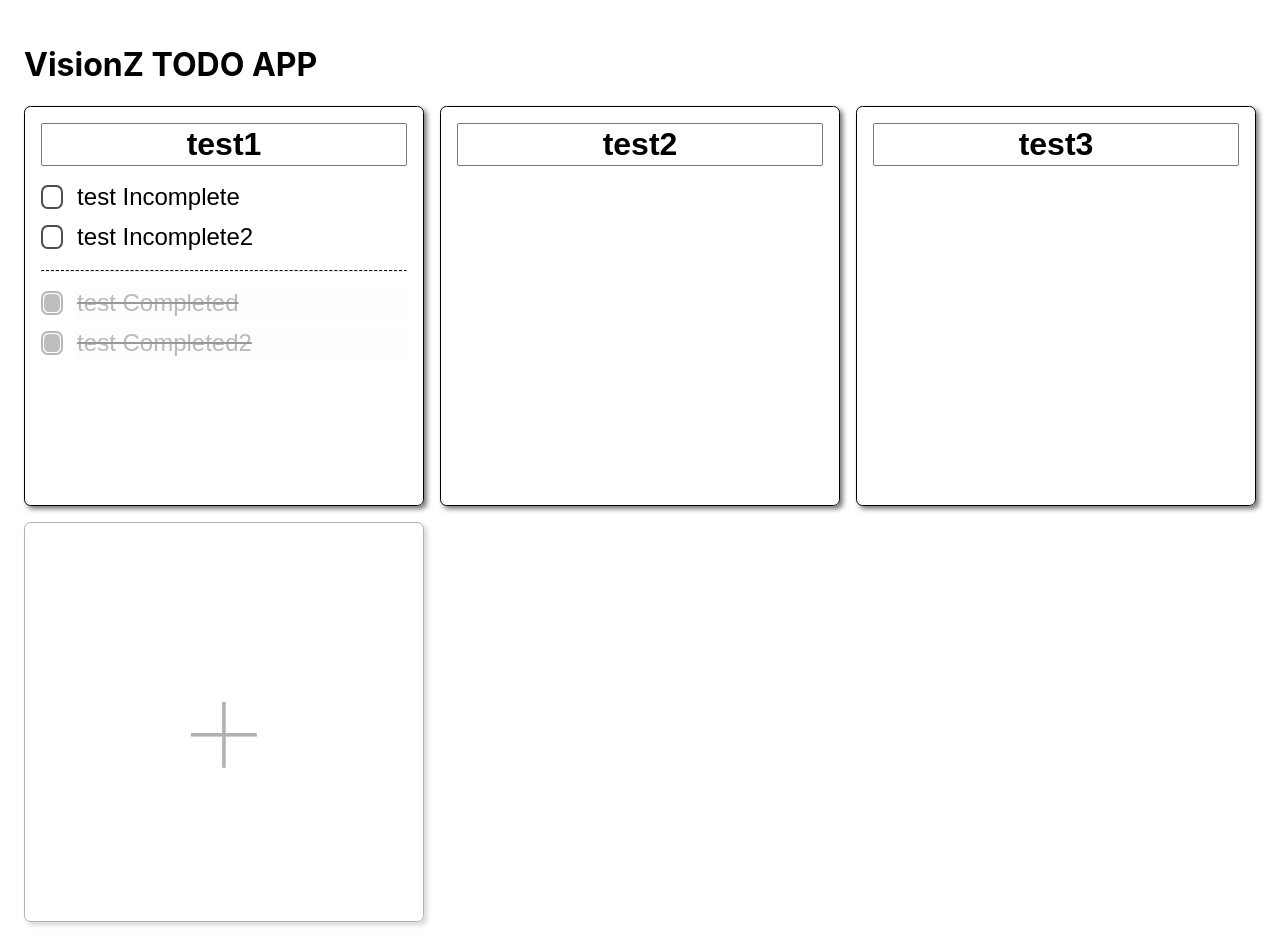
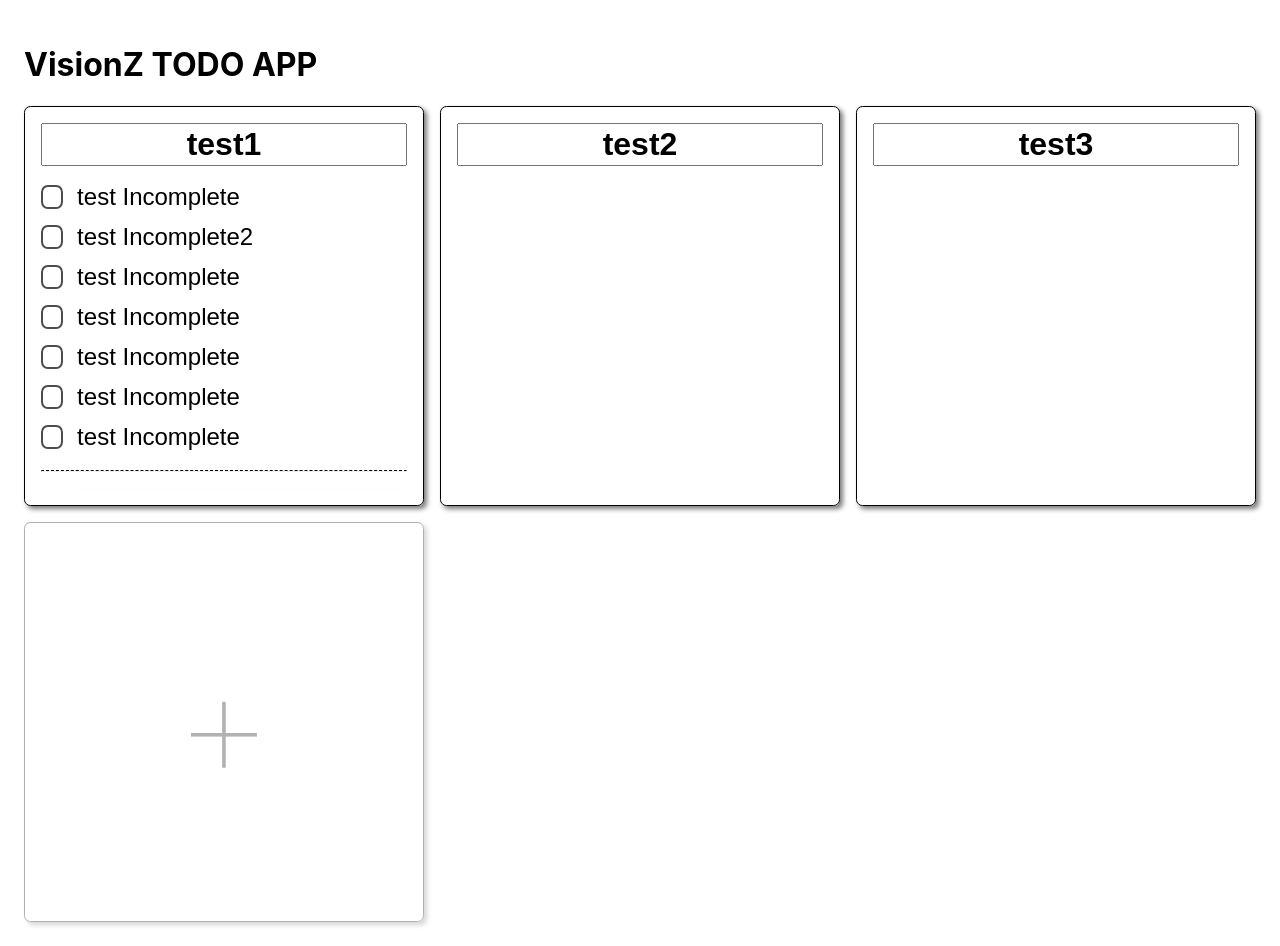
Before and after one commit to s247kim/VisionZ-React-SampleApp, a React (Create React App) app: page / in a window 1280 px wide. Built offline with nearby package versions, Linux system fonts and the light colour scheme.

Commit message:
improved UX - autofocus and create item

```diff
--- a/src/components/shared/checkbox/checkbox.component.tsx
+++ b/src/components/shared/checkbox/checkbox.component.tsx
@@ -15,7 +15,7 @@ export const Checkbox: FC<CheckboxProps> = ({ checked: isChecked, disabled: isDi
         }
     };
 
-    return <span className={styles.checkbox} onClick={changeCheckedState}>
+    return <span className={[styles.checkbox, isDisabled ? styles.disabled : ""].join(" ")} onClick={changeCheckedState}>
         {isChecked && <div className={"checker"}></div>}
     </span>;
 };
--- a/src/components/shared/checkbox/checkbox.styles.module.scss
+++ b/src/components/shared/checkbox/checkbox.styles.module.scss
@@ -10,6 +10,10 @@
   border: 2px solid #4d4d4d;
   cursor: pointer;
 
+  &.disabled {
+    cursor: not-allowed;
+  }
+
   :global {
     .checker {
       width: 90%;
--- a/src/components/todoGroupCollection/todoGroup/todoGroup.component.tsx
+++ b/src/components/todoGroupCollection/todoGroup/todoGroup.component.tsx
@@ -3,6 +3,7 @@ import { Dispatch, FC, SetStateAction } from "react";
 import styles from "./todoGroup.styles.module.scss";
 import { TodoGroupType } from "../todoGroupCollection.types";
 import { TodoItemList } from "./todoItem";
+import { v4 } from "uuid";
 
 type TodoGroupProps = TodoGroupType & {
     setGroupDetails: Dispatch<SetStateAction<TodoGroupType[]>>;
@@ -30,10 +31,28 @@ export const TodoGroup: FC<TodoGroupProps> = ({
 
     const shouldAutoFocus = !groupTitle && !incompleteList.length && !completedList.length;
 
+    const createNewItem = () => {
+        if (!incompleteList.length) {
+            setGroupDetails(state => {
+                const groupDetail = state.find(x => x.groupId === groupId);
+                if (groupDetail) {
+                    groupDetail.incompleteList = [{
+                        itemId: v4().toString(),
+                        itemDetail: ""
+                    }];
+                    return [...state];
+                }
+
+                return state;
+            });
+        }
+    };
+
     return <article className={styles.todoGroup}>
         <input type={"text"} className={"todo-title"} value={groupTitle} autoFocus={shouldAutoFocus}
                onChange={(event) => changeGroupTitle(event.target.value)}/>
 
+        <div className="todo-list-wrapper" onClick={createNewItem}>
             <TodoItemList todoItemList={incompleteList} todoGroupId={groupId} setGroupDetails={setGroupDetails}/>
 
             {!!completedList.length &&
@@ -43,5 +62,6 @@ export const TodoGroup: FC<TodoGroupProps> = ({
                                   completed/>
                 </>
             }
+        </div>
     </article>;
 };
--- a/src/components/todoGroupCollection/todoGroup/todoGroup.styles.module.scss
+++ b/src/components/todoGroupCollection/todoGroup/todoGroup.styles.module.scss
@@ -5,21 +5,25 @@ $box-shadow-properties: 3px 3px 5px #7a7a7a;
   border-radius: 0.4rem;
   box-shadow: $box-shadow-properties;
 
+  padding: 1rem;
+  height: 400px;
   display: grid;
+  grid-template-rows: auto 1fr;
   row-gap: 1rem;
-  height: 400px;
-  align-content: start;
-  overflow: auto;
-
-  padding: 1rem;
 
   :global {
     input.todo-title {
       width: 100%;
-      margin: 0;
       text-align: center;
       font-size: 2rem;
       font-weight: bold;
+    }
+
+    .todo-list-wrapper {
+      display: grid;
+      row-gap: 1rem;
+      align-content: start;
+      overflow: auto;
     }
 
     hr {
--- a/src/components/todoGroupCollection/todoGroup/todoItem/todoItem.component.tsx
+++ b/src/components/todoGroupCollection/todoGroup/todoItem/todoItem.component.tsx
@@ -3,12 +3,14 @@ import { TodoItemType } from "../../todoGroupCollection.types";
 
 type TodoItemProps = Omit<TodoItemType, "itemId"> & {
     completed?: boolean;
+    autoFocus?: boolean;
     handleItemDetailChange: (newDetail: string) => void;
 };
 
 export const TodoItem = forwardRef<HTMLInputElement, TodoItemProps>(({
                                                                          itemDetail,
                                                                          completed: isCompleted,
+                                                                         autoFocus,
                                                                          handleItemDetailChange
                                                                      }, ref) => {
     const changeItemDetail = (newDetail: string) => {
@@ -17,6 +19,6 @@ export const TodoItem = forwardRef<HTMLInputElement, TodoItemProps>(({
         }
     };
 
-    return <input ref={ref} className={"todo-item-text"} value={itemDetail}
+    return <input ref={ref} className={"todo-item-text"} value={itemDetail} autoFocus={autoFocus}
                   onChange={event => changeItemDetail(event.target.value)} disabled={isCompleted}/>;
 });
--- a/src/components/todoGroupCollection/todoGroup/todoItem/todoItemList.component.tsx
+++ b/src/components/todoGroupCollection/todoGroup/todoItem/todoItemList.component.tsx
@@ -36,9 +36,9 @@ export const TodoItemList: FC<TodoItemListProps> = ({
     return <div className={[styles.todoItemList, isCompleted ? styles.completed : "incomplete"].join(" ")}>
         {todoItemList?.map(({ itemId, itemDetail }) => {
             return <div key={itemId} className={`todo-item-container`}>
-                <Checkbox disabled={!itemDetail} checked={isCompleted}
+                <Checkbox disabled={!itemDetail.trim()} checked={isCompleted}
                           handleCheckedStateChange={() => console.log("hello")}/>
-                <TodoItem itemDetail={itemDetail} completed={isCompleted}
+                <TodoItem itemDetail={itemDetail} completed={isCompleted} autoFocus={!itemDetail}
                           handleItemDetailChange={changeDetail.bind(null, itemId)}/>
             </div>;
         })}
--- a/src/components/todoGroupCollection/todoGroupCollection.component.tsx
+++ b/src/components/todoGroupCollection/todoGroupCollection.component.tsx
@@ -12,7 +12,13 @@ const testData: TodoGroupType[] = [
         incompleteList: [{ itemId: v4().toString(), itemDetail: "test Incomplete" }, {
             itemId: v4().toString(),
             itemDetail: "test Incomplete2"
-        }],
+        }, { itemId: v4().toString(), itemDetail: "test Incomplete" }, {
+            itemId: v4().toString(),
+            itemDetail: "test Incomplete"
+        }, { itemId: v4().toString(), itemDetail: "test Incomplete" }, {
+            itemId: v4().toString(),
+            itemDetail: "test Incomplete"
+        }, { itemId: v4().toString(), itemDetail: "test Incomplete" },],
         completedList: [{ itemId: v4().toString(), itemDetail: "test Completed" }, {
             itemId: v4().toString(),
             itemDetail: "test Completed2"
```
Lines whose indentation alone changed are shown as unchanged.
